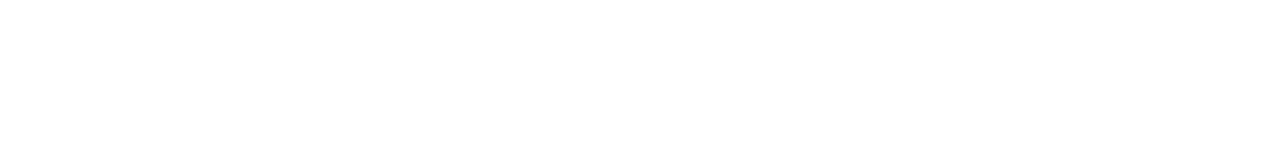
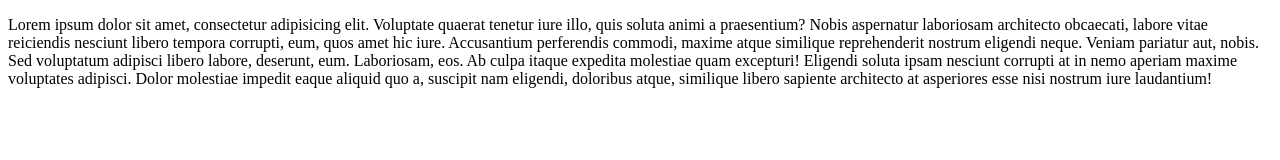
Before and after one commit to caitminn/testing-git, a plain HTML site: page index.html in a window 1280 px wide. Drawn offline with Linux system fonts and the light colour scheme.

Commit message:
Updating index.html

```diff
--- a/index.html
+++ b/index.html
@@ -2,9 +2,9 @@
 <html lang="en">
 <head>
 	<meta charset="UTF-8">
-	<title>Testing Git</title>
+	<title>Testing GIT for Students</title>
 </head>
 <body>
-
+	<p>Lorem ipsum dolor sit amet, consectetur adipisicing elit. Voluptate quaerat tenetur iure illo, quis soluta animi a praesentium? Nobis aspernatur laboriosam architecto obcaecati, labore vitae reiciendis nesciunt libero tempora corrupti, eum, quos amet hic iure. Accusantium perferendis commodi, maxime atque similique reprehenderit nostrum eligendi neque. Veniam pariatur aut, nobis. Sed voluptatum adipisci libero labore, deserunt, eum. Laboriosam, eos. Ab culpa itaque expedita molestiae quam excepturi! Eligendi soluta ipsam nesciunt corrupti at in nemo aperiam maxime voluptates adipisci. Dolor molestiae impedit eaque aliquid quo a, suscipit nam eligendi, doloribus atque, similique libero sapiente architecto at asperiores esse nisi nostrum iure laudantium!</p>
 </body>
 </html>
```
